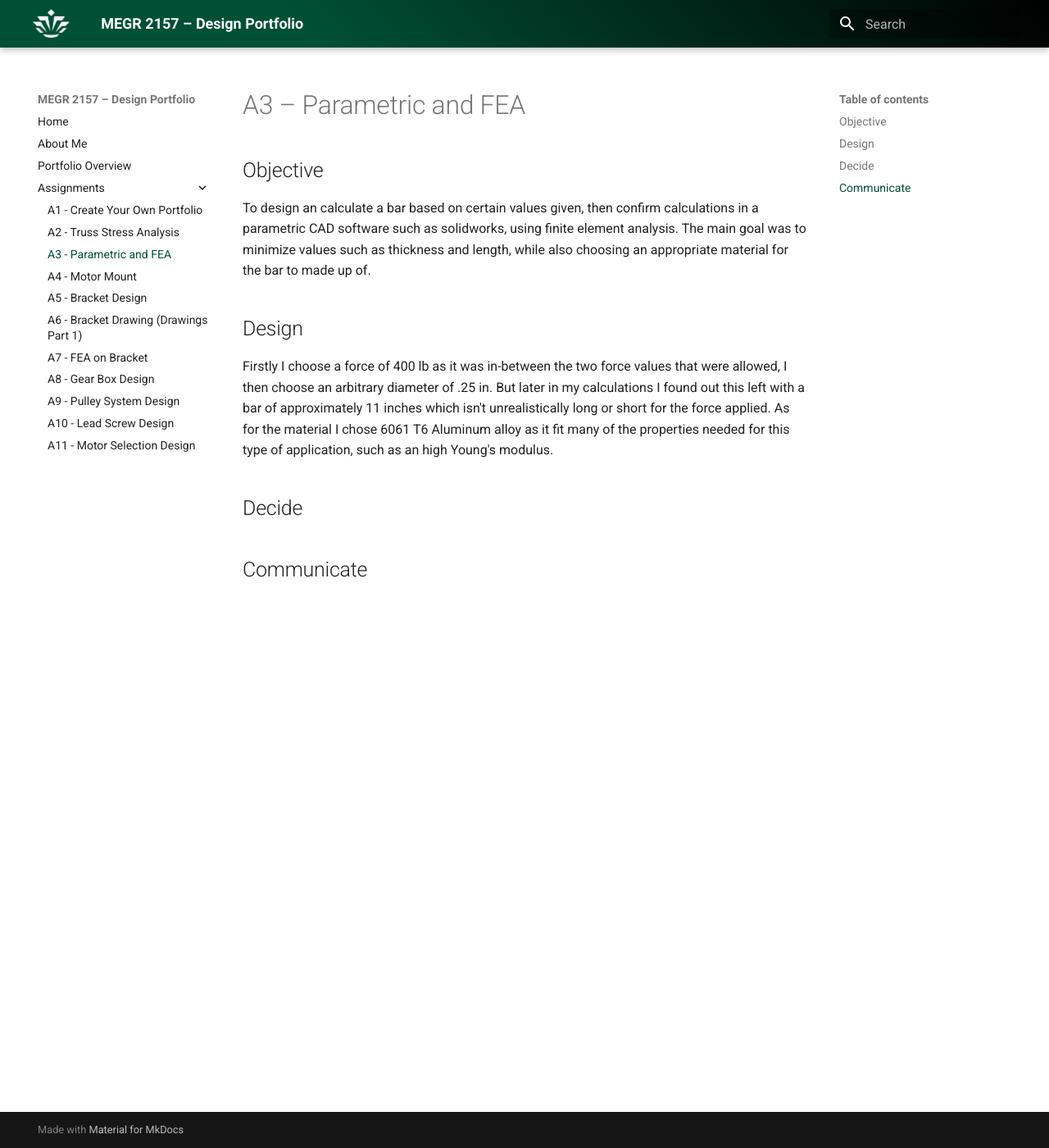
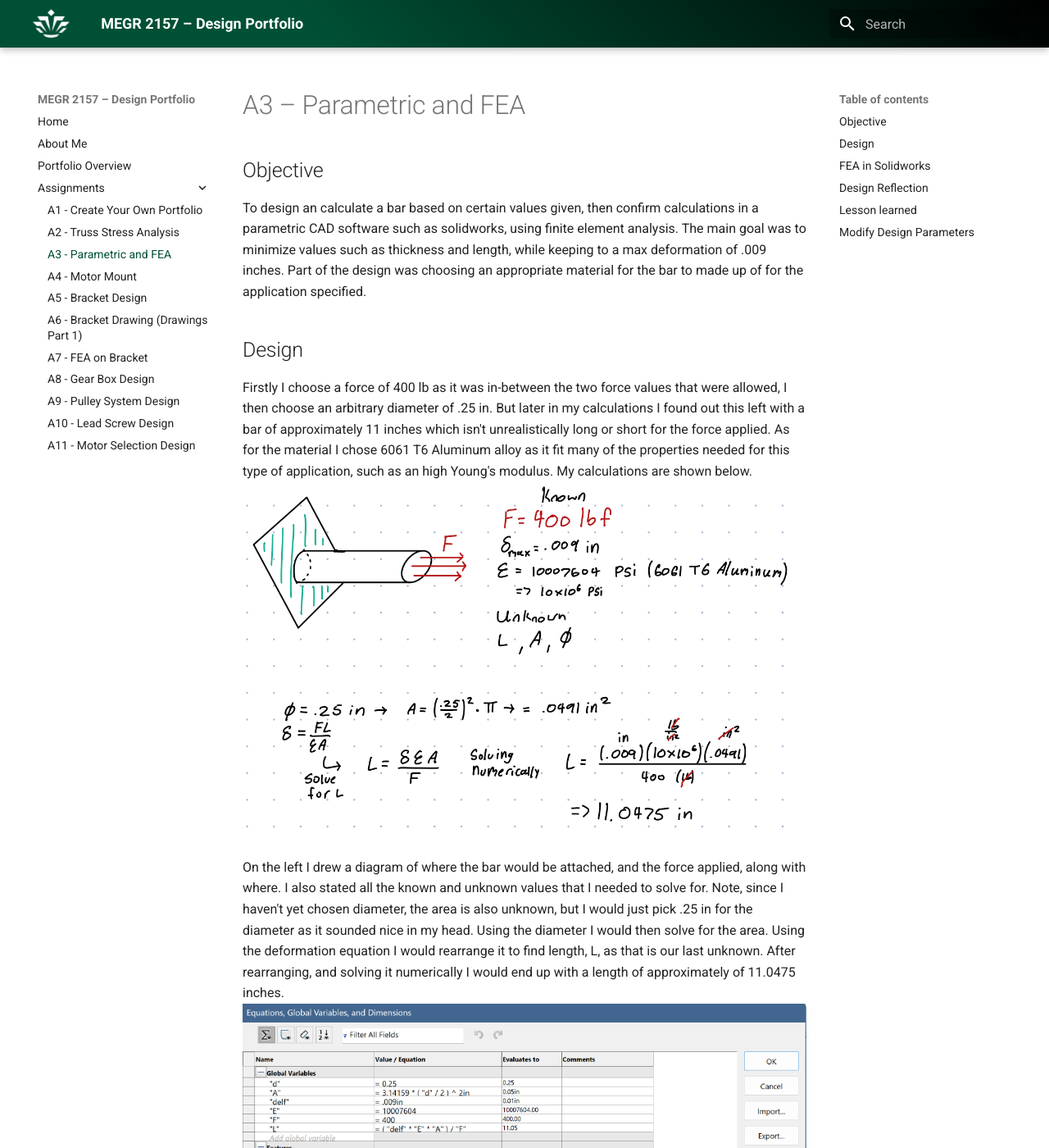
Before and after one commit to NumberOneZoomer/design-projects-portfolio-megr2157, an MkDocs documentation site: the page built from docs/assignments/A03/index.md, in a window 1280 px wide and 1400 px high. Shown: the whole window at 82% size. Built offline with MkDocs 1.6.1 and Material for MkDocs 9.7.7, drawn with Linux system fonts in a browser that asks for light colours; some of the changed text lies outside the part shown.

Commit message:
Update index.md

```diff
--- a/docs/assignments/A03/index.md
+++ b/docs/assignments/A03/index.md
@@ -1,14 +1,41 @@
 # A3 – Parametric and FEA
 
 ## Objective
-To design an calculate a bar based on certain values given, then confirm calculations in a parametric CAD software such as solidworks, using finite element analysis. The main goal was to minimize values such as thickness and length, while also choosing an appropriate material for the bar to made up of.
+To design an calculate a bar based on certain values given, then confirm calculations in a parametric CAD software such as solidworks, using finite element analysis. The main goal was to minimize values such as thickness and length, while keeping to a max deformation of .009 inches. Part of the design was choosing an appropriate material for the bar to made up of for the application specified.
 
 ## Design
 
-Firstly I choose a force of 400 lb as it was in-between the two force values that were allowed, I then choose an arbitrary diameter of .25 in. But later in my calculations I found out this left with a bar of approximately 11 inches which isn't unrealistically long or short for the force applied. As for the material I chose 6061 T6 Aluminum alloy as it fit many of the properties needed for this type of application, such as an high Young's modulus.
+Firstly I choose a force of 400 lb as it was in-between the two force values that were allowed, I then choose an arbitrary diameter of .25 in. But later in my calculations I found out this left with a bar of approximately 11 inches which isn't unrealistically long or short for the force applied. As for the material I chose 6061 T6 Aluminum alloy as it fit many of the properties needed for this type of application, such as an high Young's modulus. My calculations are shown below.
+ ![](A3D_1.png)
+On the left I drew a diagram of where the bar would be attached, and the force applied, along with where. I also stated all the known and unknown values that I needed to solve for. Note, since I haven't yet chosen diameter, the area is also unknown, but I would just pick .25 in for the diameter as it sounded nice in my head. Using the diameter I would then solve for the area. Using the deformation equation I would rearrange it to find length, L, as that is our last unknown. After rearranging, and solving it numerically I would end up with a length of approximately of 11.0475 inches.
+![](A3_1.png)
+Here all the dimensions and equations imported into solidworks, this gives us an easy spot to change a certain dimension such as diameter and how it will effect other values such as the total length.
+![](A3_2.png)
+Here are the properties of 6061 T1 aluminum, these are the source of the values used in both my hand calculations and calculations done in solidworks.
 
+## FEA in Solidworks
 
-## Decide
+To create the FEA in solidworks firstly I had to add a fixture and a point where the force is acting upon the bar.
+![](A3_3.png)
+Here is where I attached the bar to a rigid fixture.
+![](A3_4.png)
+This is the other end of the bar where the force will be acting upon the axis of the bar.
+Afterwards I generated a deflection map, this will show how much the bar will deform.
+![](A3_5.png)
+This is the von Mises Stress map, showing where stress is the highest and lowest.
+![](A3_6.png)
+Using the values provided in solidworks I calculated that the max stress in the bar is lower than the yield strength of aluminum (40 ksi). I also calculated the safety factor to be 4.62514. My calculations are shown below.
+![](A3D_2.png)
 
+## Design Reflection
 
-## Communicate
+After performing some calculations the percent difference between my original hand calculations and the one done in solidworks is 0.04334%, which is within margin of error. This is to be expected as both calculations used the same values and the only difference would be how far is each intermediate step rounded. However I would use my own hand calculations as I know exactly where I rounded and each intermediate step, whereas we do not know the calculation process in solidworks. Below are my hand calculations for finding the percent difference.
+![](A3D_3.png)
+Above are my calculations for finding the peak stress approximation for a pin with a diameter of .15 inches. I would derive K<sub>t</sub> from a graph found on "Engineer's Edge." The K<sub>t</sub> value I got was roughly 2.8, which I would go on to use to find my max stress of about 22.774 ksi. This would NOT pass my safety factor as it is about 1.756 which is too low for most applications, and is much lower than the saftey factor orginally found of 4.62514.
+
+## Lesson learned
+Mistakes I made was misplacing forces in solidworks as it was my first time using any FEA before, and miscalculating certain values due to plain incompetence. I spent roughly 4 hours on this assignment in total.
+
+## Modify Design Parameters
+I would change the design from a circular cross section to a square one, with a width/base of .2 inches, along with upping the force from 400 to 450 lb. Doing this I would assume the bar would shrink because I upped the force while also decreasing the total area for the force to act upon. After doing the calculations (shown below) I would find my assumption to be true as the bar shrank from about 11 inches to 8 inches.
+![](A3D_4.png)
```
